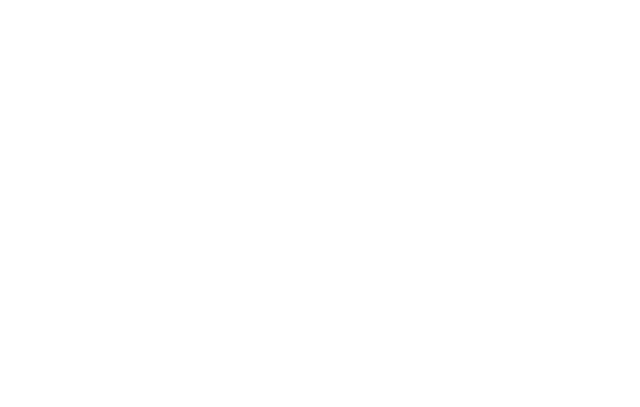
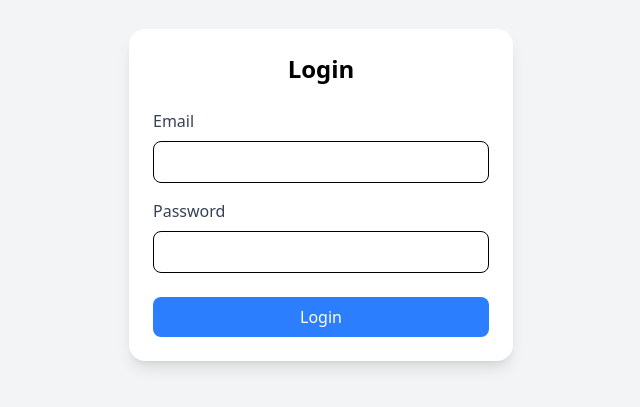
Before and after one commit to Abhi-Aku/CrudOperation, a React (Vite) app in the folder Frontend/: page /login in a window 1280 px wide. Before the commit this address had no page. Shown: the part 205-612 px from the top of the page, without its empty margins (319-959 px from the left). Built offline with nearby package versions, Linux system fonts and the light colour scheme.

Commit message:
Data
Update

```diff
--- a/Frontend/src/App.jsx
+++ b/Frontend/src/App.jsx
@@ -3,6 +3,7 @@ import { BrowserRouter, Routes, Route } from 'react-router-dom';
 import Dashboard from './Components/Dashbord';
 import Registration from './Components/Registration';
 import Home from './Components/Home';
+import Login from './Components/Login';
 
 const App = () => {
   return (
@@ -11,7 +12,10 @@ const App = () => {
         <Route path="/" element={<Home />} />
         <Route path="/dashboard" element={<Dashboard />} />
         <Route path="/registration" element={<Registration />} />
+         <Route path="/login" element={<Login />} />
       </Routes>
+
+
     </BrowserRouter>
   );
 };
--- a/Frontend/src/Components/Home.jsx
+++ b/Frontend/src/Components/Home.jsx
@@ -6,16 +6,11 @@ import { NavLink } from "react-router-dom";
 const Home = () => {
   const [menuOpen, setMenuOpen] = useState(false);
 
-
-
   return (
     <>
-      {/* Navbar Section */}
       <section className="fixed top-0 left-0 w-full flex justify-around items-center bg-cyan-500 p-10 shadow-md">
-        {/* Logo */}
         <div className="font-bold text-xl">Logo</div>
 
-        {/* Desktop Navigation */}
         <nav className="hidden md:flex items-center h-10 border-2 rounded-3xl border-black px-10">
   <ul className="flex space-x-5">
     <NavLink to="/" className="hover:font-black cursor-pointer">
@@ -33,7 +28,6 @@ const Home = () => {
   </ul>
 </nav>
 
-        {/* Mobile Menu Button */}
         <button
           className="md:hidden text-2xl"
           onClick={() => setMenuOpen(!menuOpen)}
--- a/Frontend/src/Components/Login.jsx
+++ b/Frontend/src/Components/Login.jsx
@@ -1,10 +1,85 @@
-import React from 'react'
+import { useState } from 'react';
+import axios from 'axios';
+import { useNavigate } from 'react-router-dom';
 
-const Login = () => {
+
+const Login= () => {
+  const Navigation= useNavigate();
+  const [formData, setFormData] = useState({
+
+    email: '',
+    password: ''
+  });
+
+  const handleChange = (event) => {
+    const { name, value } = event.target;
+    setFormData({
+      ...formData,
+      [name]: value
+    });
+  };
+
+  const handleSubmit = async (event) => {
+    event.preventDefault();
+    try {
+      const response = await axios.post('http://localhost:4000/SignUp/api/login', formData);
+      console.log(response);
+      alert("Login Succes");
+      setFormData({
+        name: '',
+        lastname: '',
+        gender: '',
+        phone: '',
+        email: '',
+        password: '',
+        address: '',
+      })
+      Navigation('/dashboard');
+
+    } catch (error) {
+      console.log("Data not send",error);
+      alert("password error")
+    }
+  };
+
   return (
-<>
- <h1>Login</h1>
-</>  )
-}
+    <div className="flex items-center justify-center h-screen bg-gray-100">
+      <form onSubmit={handleSubmit} className="bg-white p-6 rounded-2xl shadow-lg w-96">
+        <h2 className="text-2xl font-bold mb-6 text-center">Login</h2>
 
-export default Login
+        <div className="mb-4">
+          <label className="block mb-2 text-gray-700">Email</label>
+          <input
+            type="email"
+            name="email"
+            value={formData.email}
+            onChange={handleChange}
+            className="w-full px-4 py-2 border rounded-lg focus:outline-none focus:ring-2 focus:ring-blue-400"
+            required
+          />
+        </div>
+
+        <div className="mb-6">
+          <label className="block mb-2 text-gray-700">Password</label>
+          <input
+            type="password"
+            name="password"
+            value={formData.password}
+            onChange={handleChange}
+            className="w-full px-4 py-2 border rounded-lg focus:outline-none focus:ring-2 focus:ring-blue-400"
+            required
+          />
+        </div>
+
+        <button
+          type="submit"
+          className="w-full bg-blue-500 text-white py-2 px-4 rounded-lg hover:bg-blue-600 transition duration-300"
+        >
+          Login
+        </button>
+      </form>
+    </div>
+  );
+};
+
+export default Login;
--- a/Frontend/src/Components/Registration.jsx
+++ b/Frontend/src/Components/Registration.jsx
@@ -1,7 +1,9 @@
 import React, { useState } from 'react';
 import axios from 'axios';
+import { useNavigate } from 'react-router-dom';
 
 const Registration = () => {
+  const Navigation= useNavigate();
   const [formData, setFormData] = useState({
     name: '',
     lastname: '',
@@ -33,6 +35,8 @@ const Registration = () => {
         password: '',
         address: '',
       })
+      Navigation('/Login');
+
     } catch (error) {
       console.log("Data not send",error);
     }
```
Also changed, not shown: 1 other file (tests, documents, lock files or other folders).
